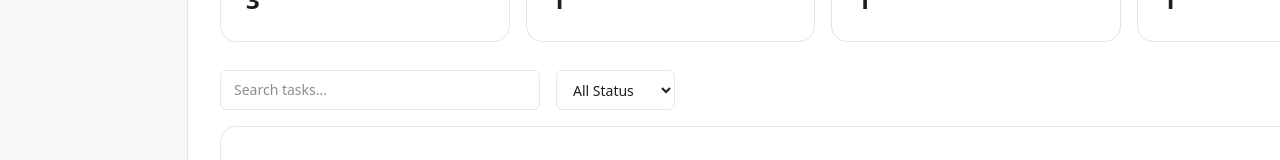
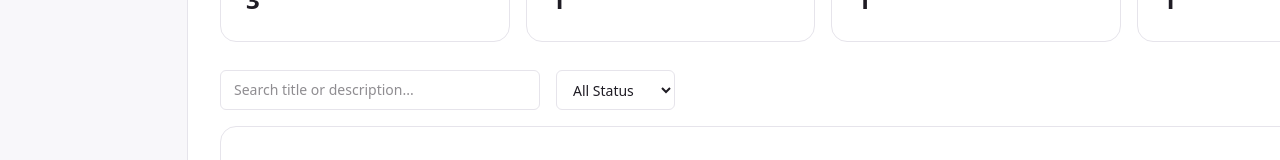
Before and after one commit to marthings/agentic-loop, a React (Vite) app: page / in a window 1280 px wide. Shown: the part 256-416 px from the top of the page. Built offline with nearby package versions, Linux system fonts and the light colour scheme.

Commit message:
Search matches title and description; add clear button (closes #2)

```diff
--- a/src/App.tsx
+++ b/src/App.tsx
@@ -83,9 +83,10 @@ function App() {
       : { title: '', description: '', status: 'Todo' as Task['status'], dueDate: '' }
   )
 
+  const q = searchTerm.trim().toLowerCase()
   const filteredTasks = tasks
     .filter(t =>
-      t.title.toLowerCase().includes(searchTerm.toLowerCase()) &&
+      (t.title.toLowerCase().includes(q) || t.description.toLowerCase().includes(q)) &&
       (statusFilter === 'All' || t.status === statusFilter)
     )
 
@@ -278,13 +279,23 @@ function App() {
 
               {/* Filters - pt after stats to match design */}
               <div className="flex flex-col sm:flex-row gap-4 mb-4 pt-1">
-                <input
-                  type="text"
-                  placeholder="Search tasks..."
-                  value={searchTerm}
-                  onChange={e => setSearchTerm(e.target.value)}
-                  className="border border-[var(--fgm-border)] rounded-md px-[13px] py-[9px] text-sm w-full sm:flex-1 sm:max-w-xs bg-[var(--fgm-bg)]"
-                />
+                <div className="relative w-full sm:flex-1 sm:max-w-xs">
+                  <input
+                    type="text"
+                    placeholder="Search title or description..."
+                    value={searchTerm}
+                    onChange={e => setSearchTerm(e.target.value)}
+                    className="border border-[var(--fgm-border)] rounded-md px-[13px] py-[9px] pr-8 text-sm w-full bg-[var(--fgm-bg)]"
+                  />
+                  {searchTerm && (
+                    <button
+                      type="button"
+                      onClick={() => setSearchTerm('')}
+                      aria-label="Clear search"
+                      className="absolute right-2 top-1/2 -translate-y-1/2 text-[var(--fgm-text-secondary)] hover:text-[var(--fgm-text)] text-base leading-none"
+                    >×</button>
+                  )}
+                </div>
                 <select
                   value={statusFilter}
                   onChange={e => setStatusFilter(e.target.value as any)}
```
